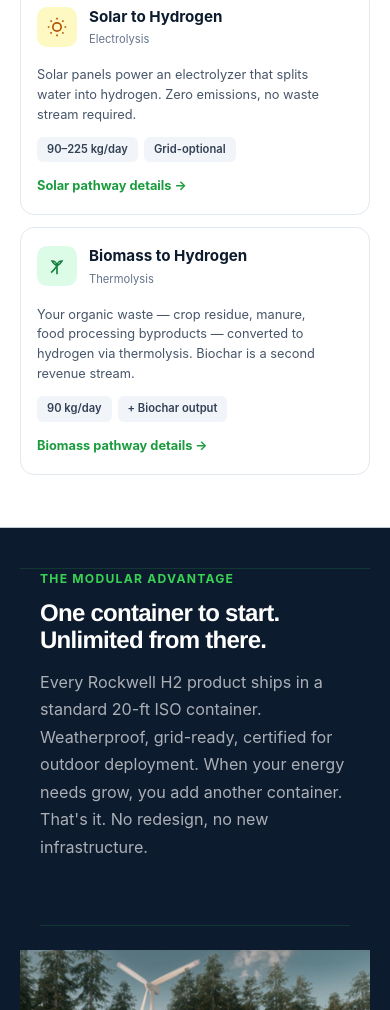
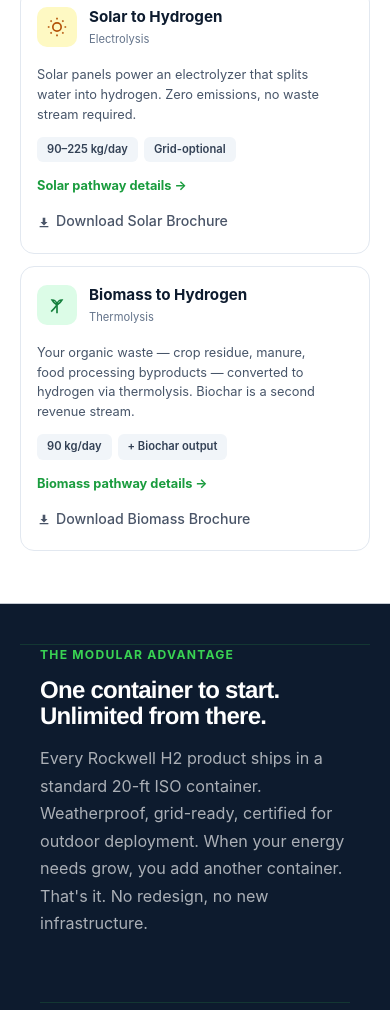
Before and after one commit to RBG-WebDesign/rockwellh2_final, a plain HTML site: page index.html in a window 390 px wide. Shown: the part 1224-2234 px from the top of the page. Drawn offline with Linux system fonts and the light colour scheme; a web font is replaced by a local one.

Commit message:
feat: add brochure download buttons for solar and biomass pages
- Add PDF download button to CTA banner on solar.html and biomass.html
- Add download links to pathway cards on homepage (desktop + mobile)
- Add .pathway-download style to style.css
- Include both brochure PDFs in repo

Co-Authored-By: Claude Sonnet 4.6 <noreply@anthropic.com>

```diff
--- a/index.html
+++ b/index.html
@@ -245,6 +245,9 @@
             Wineries, water treatment, facilities with rooftop or land area
           </div>
           <a href="./solar.html" class="pathway-link">Solar pathway details →</a>
+          <a href="./Rockwell_H2_Solar_Brochure.pdf" class="pathway-download" download>
+            <svg width="14" height="14" viewBox="0 0 16 16" fill="currentColor" aria-hidden="true"><path d="M8 12l-4-4h2.5V3h3v5H12L8 12zm-5 2h10v-1.5H3V14z"/></svg>Download Solar Brochure
+          </a>
         </div>
 
         <!-- Divider -->
@@ -282,6 +285,9 @@
             Dairies, food processors, cities with organic waste streams
           </div>
           <a href="./biomass.html" class="pathway-link">Biomass pathway details →</a>
+          <a href="./Rockwell_H2_Biomass_Brochure.pdf" class="pathway-download" download>
+            <svg width="14" height="14" viewBox="0 0 16 16" fill="currentColor" aria-hidden="true"><path d="M8 12l-4-4h2.5V3h3v5H12L8 12zm-5 2h10v-1.5H3V14z"/></svg>Download Biomass Brochure
+          </a>
         </div>
       </div>
         <!-- MOBILE: Pathway cards -->
@@ -303,6 +309,9 @@
                 <span class="m-spec-pill">Grid-optional</span>
               </div>
               <a href="./solar.html" class="m-pathway-link">Solar pathway details →</a>
+              <a href="./Rockwell_H2_Solar_Brochure.pdf" class="pathway-download" download>
+                <svg width="14" height="14" viewBox="0 0 16 16" fill="currentColor" aria-hidden="true"><path d="M8 12l-4-4h2.5V3h3v5H12L8 12zm-5 2h10v-1.5H3V14z"/></svg>Download Solar Brochure
+              </a>
             </div>
           </div>
           <div class="m-pathway-card">
@@ -322,6 +331,9 @@
                 <span class="m-spec-pill">+ Biochar output</span>
               </div>
               <a href="./biomass.html" class="m-pathway-link">Biomass pathway details →</a>
+              <a href="./Rockwell_H2_Biomass_Brochure.pdf" class="pathway-download" download>
+                <svg width="14" height="14" viewBox="0 0 16 16" fill="currentColor" aria-hidden="true"><path d="M8 12l-4-4h2.5V3h3v5H12L8 12zm-5 2h10v-1.5H3V14z"/></svg>Download Biomass Brochure
+              </a>
             </div>
           </div>
         </div>
--- a/style.css
+++ b/style.css
@@ -2344,6 +2344,19 @@ input[type='range']::-moz-range-thumb {
 }
 .pathway-link:hover { opacity: 0.7; }
 
+.pathway-download {
+  display: inline-flex;
+  align-items: center;
+  gap: 5px;
+  margin-top: var(--space-3);
+  font-size: var(--text-sm);
+  font-weight: 500;
+  color: var(--color-text-muted);
+  text-decoration: none;
+  transition: color 0.15s;
+}
+.pathway-download:hover { color: var(--color-accent); }
+
 
 /* ============================================================
    ISO CONTAINER MODULARITY SECTION
```
Also changed, not shown: biomass.html (+3 -0 lines), solar.html (+3 -0 lines), 2 other files.
